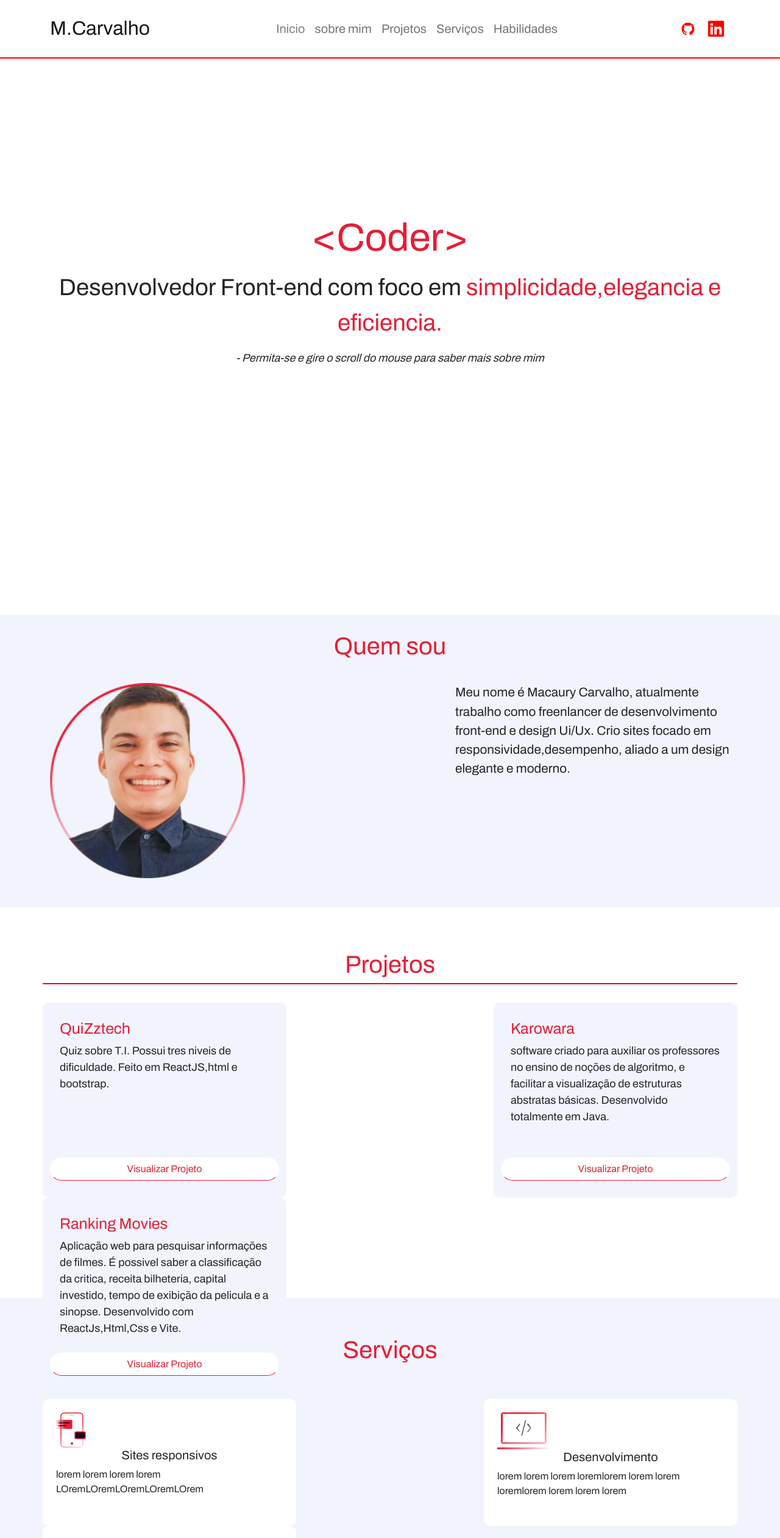
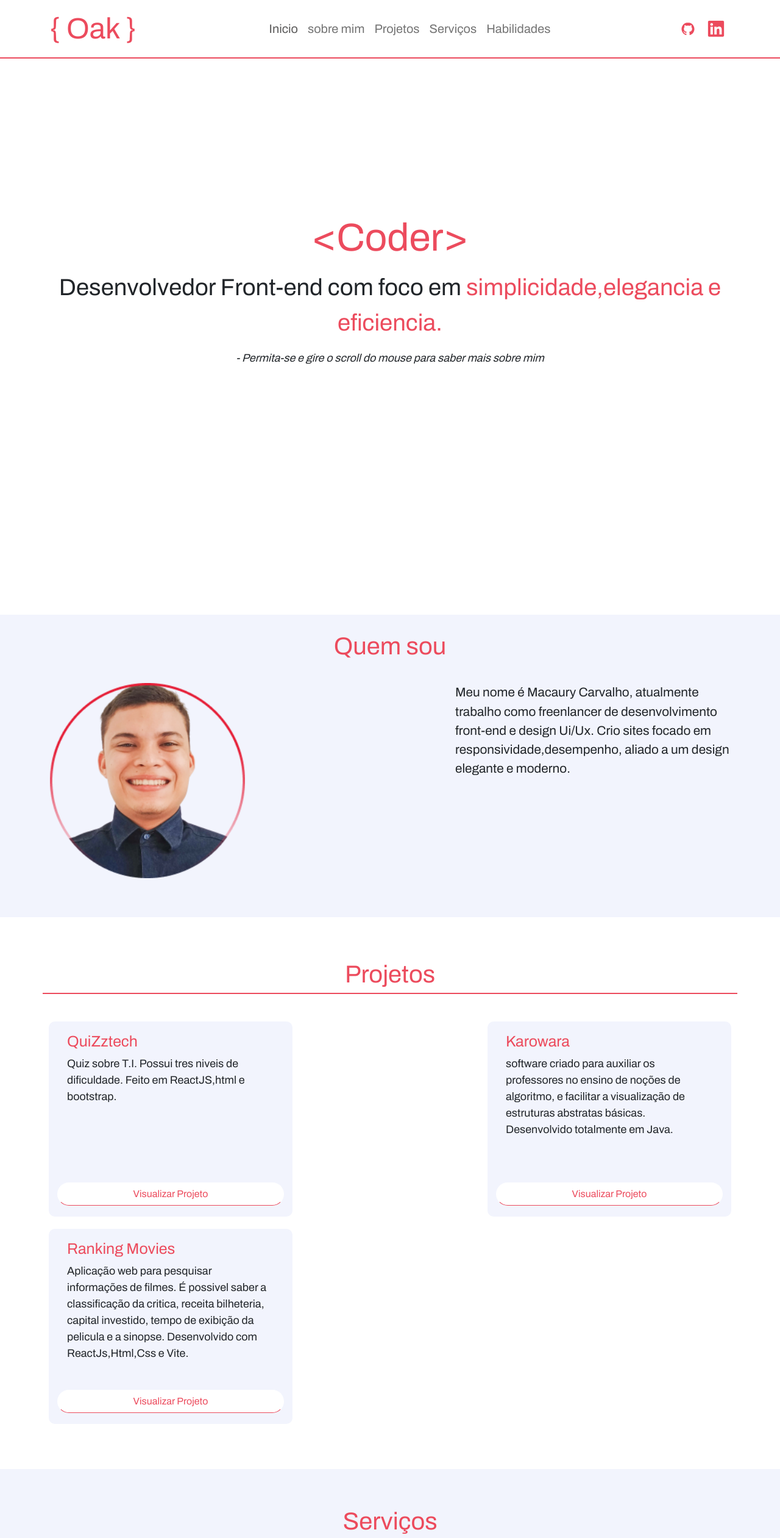
Before and after one commit to macaury/Portifolio, a React (Vite) app: page / in a window 1280 px wide. Shown: the top 2522 px of the page at 61% size. Built offline with nearby package versions, Linux system fonts and the light colour scheme.

Commit message:
correções no css

```diff
--- a/index.html
+++ b/index.html
@@ -8,8 +8,7 @@
   <link rel="preconnect" href="https://fonts.googleapis.com">
   <link rel="preconnect" href="https://fonts.gstatic.com" crossorigin>
   <link href="https://fonts.googleapis.com/css2?family=Archivo&display=swap" rel="stylesheet">
-
-
+  <link rel="icon" href="src/assets/images/title_icon.svg" type="image/svg">
 
   <title>Macaury Carvalho</title>
 </head>
--- a/src/components/Barra_nav.jsx
+++ b/src/components/Barra_nav.jsx
@@ -18,10 +18,12 @@ const Barra_nav = () => {
       <Navbar className="Barra_navegacao linha" bg="outline-light" expand="lg">
         <Container>
           <Navbar.Brand className="No_bg" href="/">
-            M.Carvalho
+            <div className="oak">
+              <span >{"{ Oak }"}</span>
+            </div>
           </Navbar.Brand>
           <Nav>
-            <Nav.Link >
+            <Nav.Link>
               <span>
                 <Link
                   activeClass="active"
@@ -35,29 +37,29 @@ const Barra_nav = () => {
                 </Link>
               </span>
             </Nav.Link>
-            <Nav.Link >
+            <Nav.Link>
               <span>
                 <Link
                   activeClass="active"
                   to="sobre_mim"
                   spy={true}
                   smooth={true}
-                  offset={-30}
-                  duration={500}
+                  offset={-90}
+                  duration={400}
                 >
                   sobre mim
                 </Link>
               </span>
             </Nav.Link>
-            <Nav.Link >
+            <Nav.Link>
               <span>
                 <Link
                   activeClass="active"
                   to="projetos"
                   spy={true}
                   smooth={true}
-                  offset={-10}
-                  duration={500}
+                  offset={-100}
+                  duration={400}
                 >
                   Projetos
                 </Link>
@@ -70,9 +72,8 @@ const Barra_nav = () => {
                   to="servicos"
                   spy={true}
                   smooth={true}
-                  offset={-30}
+                  offset={-60}
                   duration={500}
-
                 >
                   Serviços
                 </Link>
--- a/src/components/footer.jsx
+++ b/src/components/footer.jsx
@@ -11,7 +11,7 @@ function footer() {
     <>
       <div className="footer">
         <Container>
-          <Row>
+          <Row className=" justify-content-md-between">
             <Col>
               <span>
                 <a
@@ -23,10 +23,10 @@ function footer() {
                 </a>
               </span>
             </Col>
-            <Col className="mb-2">
+            <Col className="oak">
               <div>
                 {" Powered by "}
-                <span style={{color : "red"}}>
+                <span>
                   {"{ Oak }"}
                   </span>
               </div>
--- a/src/components/inicio.jsx
+++ b/src/components/inicio.jsx
@@ -18,7 +18,7 @@ function titulo() {
             >
               <span>{"<Coder>"}</span>
             </div>
-            <div className="  text-center ">
+            <Col className="  text-center ">
               <div className="titulo ">
                 <p>
                   Desenvolvedor Front-end com foco em
@@ -31,7 +31,7 @@ function titulo() {
                   mim
                 </cite>
               </Row>
-            </div>
+            </Col>
           </Row>
         </Container>
       </div>
--- a/src/components/projetos.jsx
+++ b/src/components/projetos.jsx
@@ -16,7 +16,7 @@ function projetos() {
             <span
               className="titulo_hab text-center linha"
               style={{
-                marginBottom: "30px",
+                marginBottom: "35px",
                 fontWeight: "600",
                 fontSize: "2.5rem",
               }}
--- a/src/components/servicos.jsx
+++ b/src/components/servicos.jsx
@@ -11,7 +11,7 @@ import design from "../assets/images/design.svg";
 function servicos() {
   return (
     <>
-      <div id="servicos" className="bg_projetos">
+      <div id="servicos" >
         <Container>
           <Row
             className="justify-content-md-between habilidades"
--- a/src/css/fonts.css
+++ b/src/css/fonts.css
@@ -1,9 +1,7 @@
 @import url("https://fonts.googleapis.com/css2?family=Archivo&display=swap");
 
 * {
-  box-sizing: border-box;
-  padding: 0;
-  margin: 0;
+
   font-family: "Archivo", sans-serif;
 }
 
--- a/src/css/index.css
+++ b/src/css/index.css
@@ -1,5 +1,8 @@
 * {
   cursor: default;
+  box-sizing: border-box;
+  padding: 0;
+  margin: 0;
 }
 
 .navbar-brand {
@@ -10,29 +13,29 @@
   position: fixed;
   height: 6rem;
   width: 100%;
-  background-color: white;
+  background-color: var(--tertiary-color);
 }
 
-
-.active{
-  color: gray;
+.active {
+  color: var(--font-color);
   transition-duration: 0.7s;
   text-decoration: none;
 }
 
-a:hover{
+a:hover {
   cursor: pointer;
 }
 
-.titulo_hab , .nav-link:hover , .active:hover{
-  color:#e51d36;
+.titulo_hab,
+.nav-link:hover,
+.active:hover {
+  color: var(--primary-color);
 }
 
 .titulo p span,
 .coder span {
-  color: #e51d36;
+  color: var(--primary-color);
 }
-
 
 .cite_scroll {
   font-size: 18px;
@@ -40,7 +43,7 @@ a:hover{
 
 .linha {
   border-bottom: 2px solid;
-  border-color: red;
+  border-color: var(--primary-color);
 }
 
 .bi:hover {
@@ -50,39 +53,34 @@ a:hover{
 }
 
 .bi {
-  color: red;
+  color: var(--primary-color);
   width: 30px;
   height: 30px;
 }
 
-.card_sty:hover{
+.card_sty:hover {
   transform: scale(1.1);
 }
 
 .card_sty:hover,
-.teste_bg:hover {
-  border: 1px solid rgb(251, 72, 72);
+.icon_habilidade svg:hover {
+  border: 1px solid var(--primary-color);
   border-radius: 20px;
   transition-duration: 0.8s;
 }
 
-.teste_bg:hover {
-  color: red;
-  transform: scale(1.5);
+.icon_habilidade svg:hover {
+  box-shadow:  0 0 10px 1px var(--font-color);
+  transform: scale(1.3);
   cursor: pointer;
-}
-
-.icon {
-  height: 6rem;
-  width: 6rem;
 }
 
 .card_sty {
   width: 25rem;
   height: 20rem;
-  background-color: #f2f4fd;
-  border: solid 2px #f2f4fd;
-  padding: 10px;
+  background-color: var(--secondary-color);
+  border: solid 2px var(--secondary-color);
+  margin: 10px;
   border-radius: 10px;
   transition: all 0.8s;
   position: inherit;
@@ -94,67 +92,79 @@ a:hover{
 
 .card_ti {
   font-size: 25px;
-  color: #e51d36;
+  color: var(--primary-color);
 }
 
 #inicio {
   height: 63rem;
-  background-color: white;
+  background-color: var(--tertiary-color);
 }
-.teste_bg,
+.icon_habilidade svg,
 .card_sty,
-.active
-.visu_proj {
+.active .visu_proj {
   transition: all 0.5s;
 }
 
-.teste_bg {
-  background-color: whitesmoke;
-  margin: 30px;
-  border-radius: 10px;
-  transform: scale(1.3);
+.bg_projetos {
+  height: 50%;
 }
 
-#servicos{
-  height: 35rem;
-}
-
+#servicos,
 .bg_projetos {
-  background-color: #f2f4fd;
-  height: 30rem;
+  background-color: var(--secondary-color);
   padding-bottom: 5%;
+  width: 100% !important;
 }
 
 .footer {
   padding-top: 1rem;
   padding-bottom: 1rem;
-  height: 3.5rem;
-  background-color: #f2f4fd;
+  height: 10%;
+  background-color: var(--tertiary-color);
+  position: inherit;
 }
 .footer a {
   color: black;
 }
+.No_bg .oak span {
+  font-weight: 900;
+  font-size: 3rem;
+}
+
+.oak span{
+  color: var(--primary-color);
+}
 
 .visu_proj {
-  background-color: white;
-  border-color: white;
+  background-color: var(--tertiary-color);
+  border-color: var(--tertiary-color);
 }
 
 .visu_proj:hover {
-  background-color: #e51d36;
-  border-color: white;
-  color: white;
-  border: solid 1px #e51d36;
+  background-color: var(--primary-color);
+  border-color: var(--tertiary-color);
+  color: var(--tertiary-color);
+  border: solid 1px var(--primary-color);
   transition-duration: 0.8s;
   animation-duration: 1ms;
   border-radius: 15px;
 }
 .visu_proj {
-  background-color: white;
-  color: #e51d36;
+  background-color: var(--tertiary-color);
+  color: var(--primary-color);
   border-radius: 30px;
-  border-bottom: solid 0.5px #e51d36;
+  border-bottom: solid 0.5px var(--primary-color);
   width: 100%;
+}
+
+.icon_habilidade svg {
+  padding: 10px;
+  margin: 10px;
+  background-color: var(--primary-color);
+  color: var(--tertiary-color);
+  border-radius: 10px;
+  height: 7rem;
+  width: 7rem;
 }
 
 /*Estilo Cards section Serviços*/
@@ -162,25 +172,26 @@ a:hover{
 .card_serv {
   width: 26rem;
   height: 13rem;
-  padding: 20px;
+  padding: 10px;
+  margin: 10px;
   border-radius: 10px;
   transition: all 0.8s;
-  border: solid 2px white;
-  background-color: white;
+  border: solid 2px var(--tertiary-color);
+  background-color: var(--tertiary-color);
   position: inherit;
-
-
 }
 
 .card_serv:hover {
-  border: solid 2px #e51d36;
+  border: solid 2px var(--primary-color);
   animation-duration: 1ms;
 
   transition-duration: 0.8s;
 }
 
+#servicos,
 .height_general {
-  height: 40rem;
-  padding-bottom: 5%;
-  padding-top: 5%;
+  height: 80%;
+  margin-bottom: 5%;
+  margin-top: 5%;
+  width: 100% !important;
 }
--- a/src/css/main.css
+++ b/src/css/main.css
@@ -1,2 +1,3 @@
 @import url(fonts.css);
 @import url(index.css);
+@import url(variables.css);
--- a/src/css/variables.css
+++ b/src/css/variables.css
@@ -1,3 +1,6 @@
 :root{
     --primary-color: #ec4b5d;
+    --secondary-color : #f2f4fd;
+    --font-color : #5a5959;
+    --tertiary-color: #fff;
 }
```
Also changed, not shown: src/components/habilidades.jsx (+32 -16 lines), src/assets/images/title_icon.svg (added).
